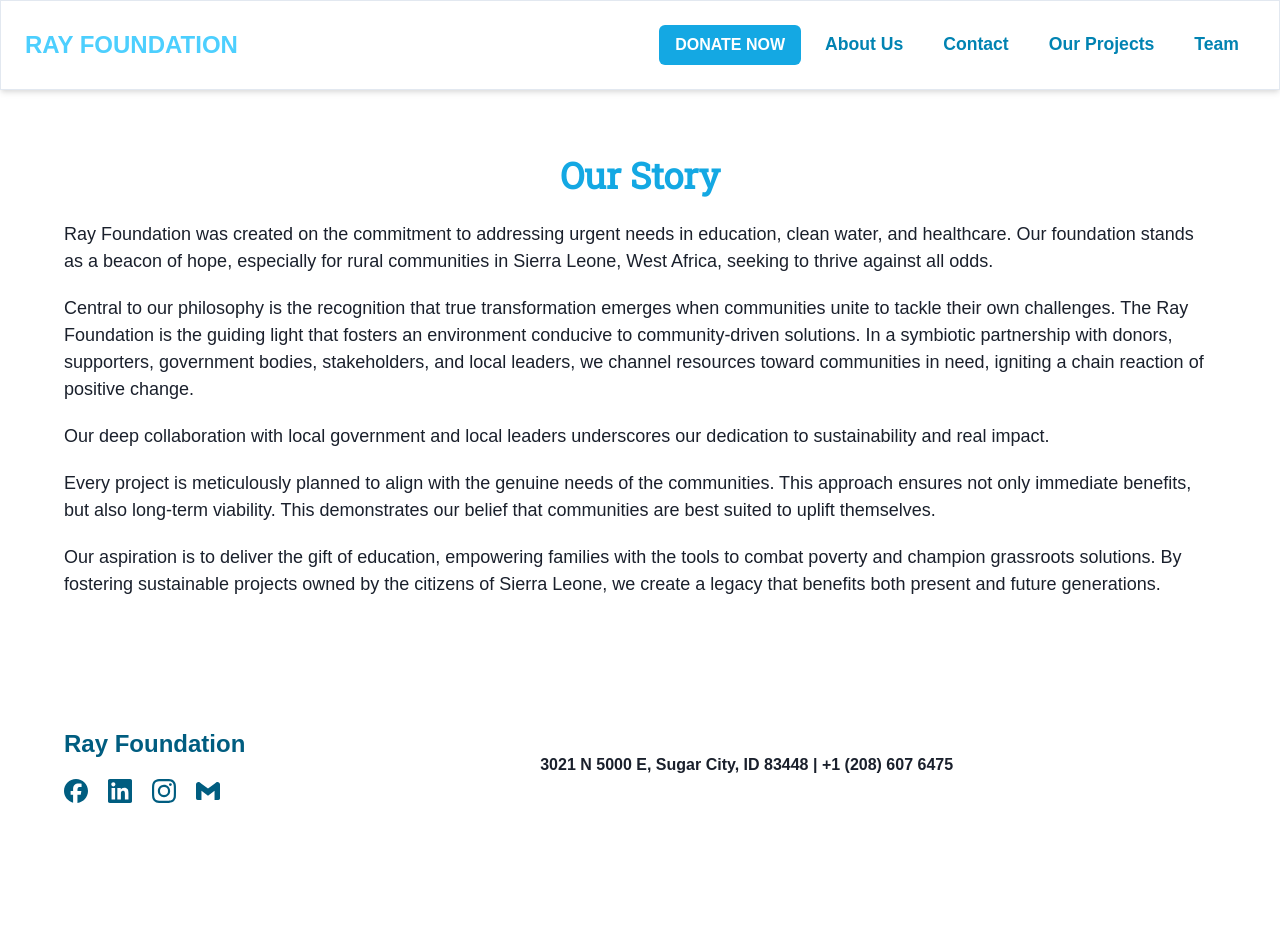
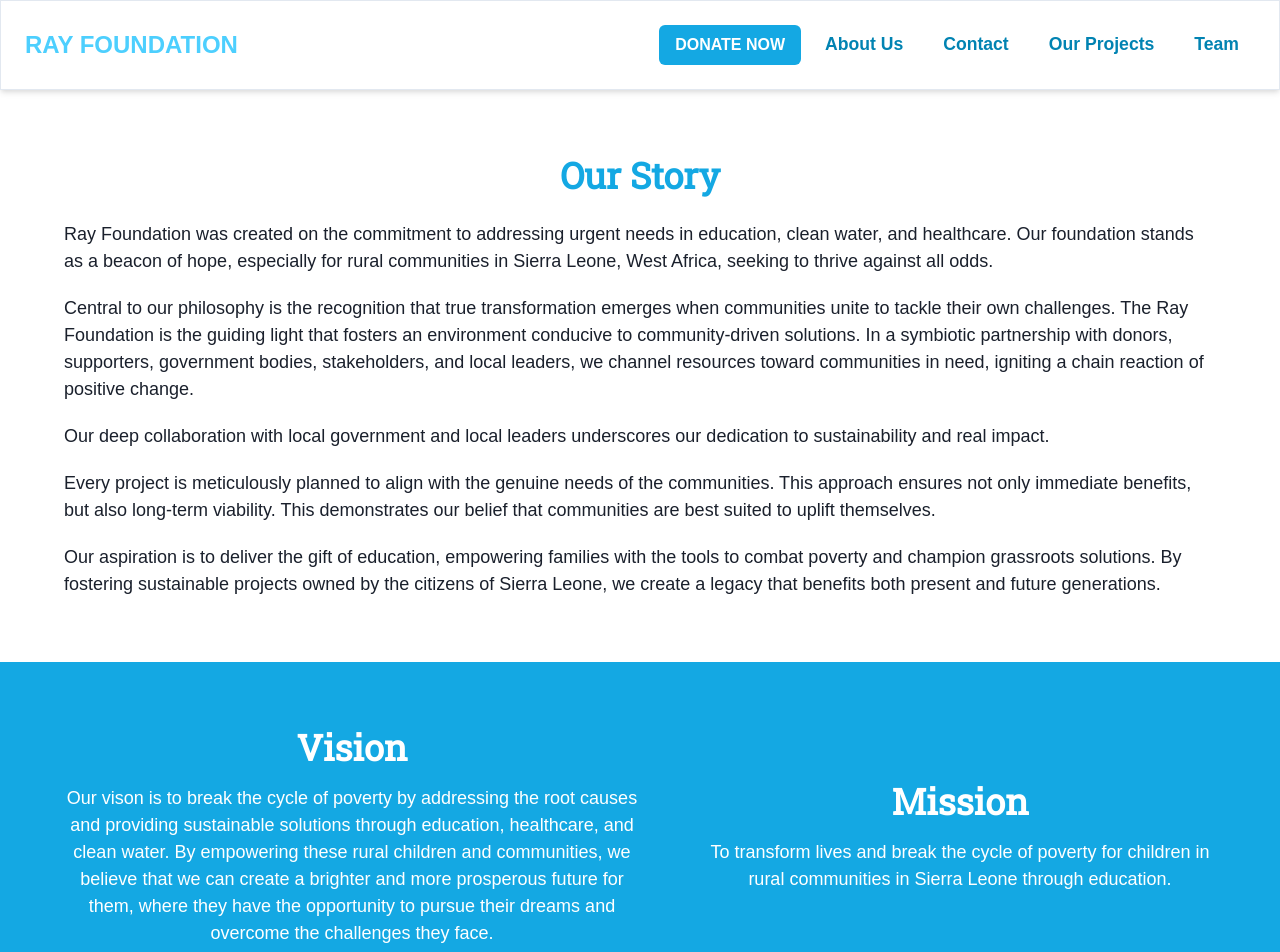
Before and after one commit to spencer-rafada/RayFoundation, a Next.js app: page /about in a window 1280 px wide. Shown: the top 952 px of the page. Before the commit the page ends 867 px from the top, so only its background shows below. Built offline with nearby package versions, Linux system fonts and the light colour scheme; a web font is replaced by a local one.

Commit message:
added vision and mission section

```diff
--- /dev/null
+++ b/src/app/about/components/VisionMission.tsx
@@ -0,0 +1,49 @@
+import { Flex, Heading, Text } from '@chakra-ui/react'
+import React from 'react'
+
+export default function VisionMission() {
+  return (
+    <Flex
+      bgColor='brand.500'
+      p={{ base: 8, md: 16 }}
+      direction={{ base: 'column', md: 'row' }}
+      gap={{ base: 8, md: 16 }}
+      align='center'
+    >
+      <Flex
+        direction='column'
+        align='center'
+        maxWidth={{ base: '100%', md: '50%' }}
+        gap={{ base: 2, md: 4 }}
+        data-testid='about-us-vision'
+      >
+        <Heading as='h3' size='xl' color='white'>
+          Vision
+        </Heading>
+        <Text fontSize='lg' color='white' align='center'>
+          Our vison is to break the cycle of poverty by addressing the root
+          causes and providing sustainable solutions through education,
+          healthcare, and clean water. By empowering these rural children and
+          communities, we believe that we can create a brighter and more
+          prosperous future for them, where they have the opportunity to pursue
+          their dreams and overcome the challenges they face.
+        </Text>
+      </Flex>
+      <Flex
+        direction='column'
+        align='center'
+        grow='2'
+        gap={{ base: 2, md: 4 }}
+        data-testid='about-us-mission'
+      >
+        <Heading as='h3' size='xl' color='white'>
+          Mission
+        </Heading>
+        <Text fontSize='lg' color='white' align='center'>
+          To transform lives and break the cycle of poverty for children in
+          rural communities in Sierra Leone through education.
+        </Text>
+      </Flex>
+    </Flex>
+  )
+}
--- a/src/app/about/page.tsx
+++ b/src/app/about/page.tsx
@@ -1,6 +1,7 @@
 import { Metadata } from 'next'
 import React from 'react'
 import OurStory from './components/OurStory'
+import VisionMission from './components/VisionMission'
 
 export const metadata: Metadata = {
   title: 'About',
@@ -11,6 +12,7 @@ export default function About() {
   return (
     <>
       <OurStory />
+      <VisionMission />
     </>
   )
 }
```
Also changed, not shown: 1 other file (tests, documents, lock files or other folders).
